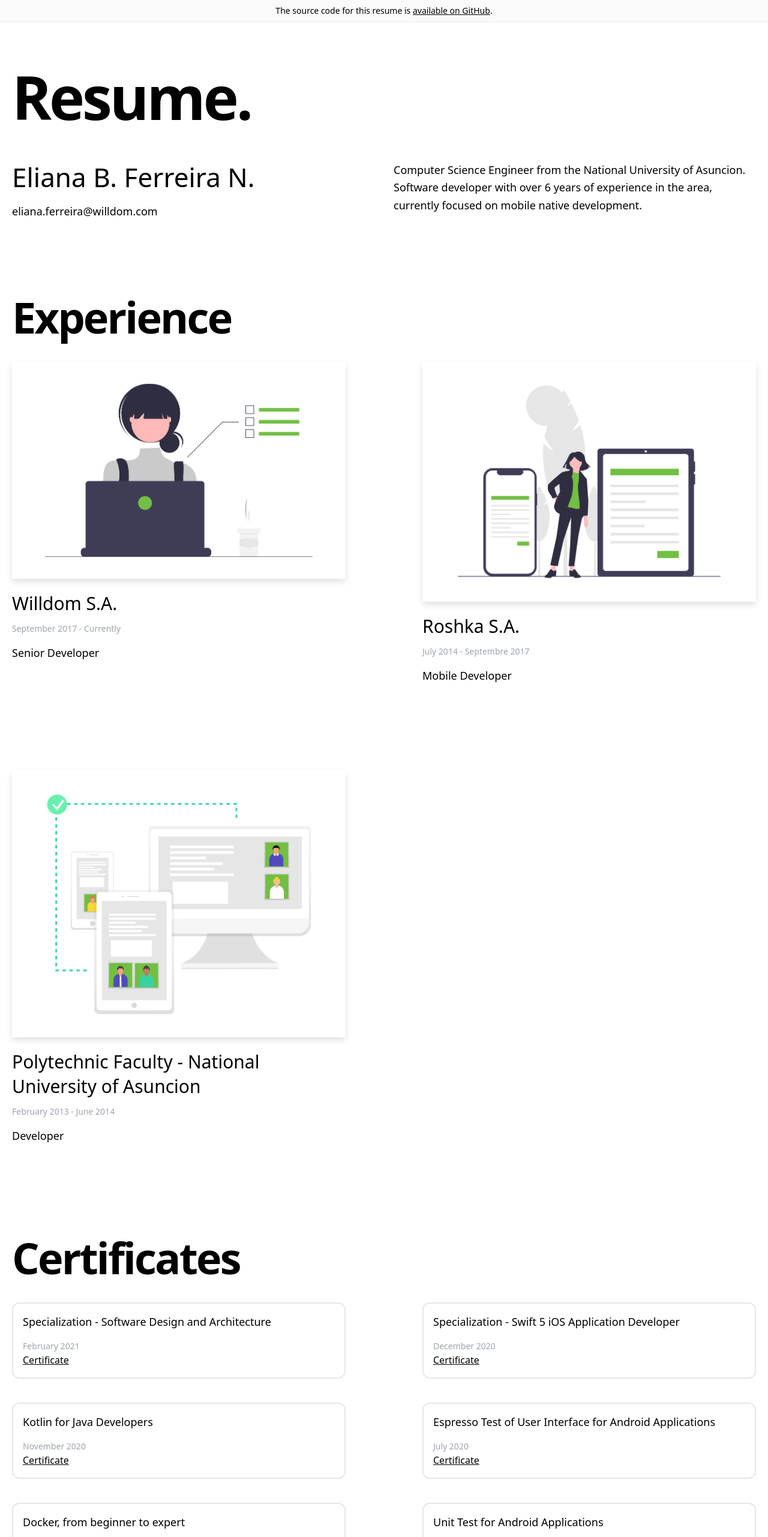
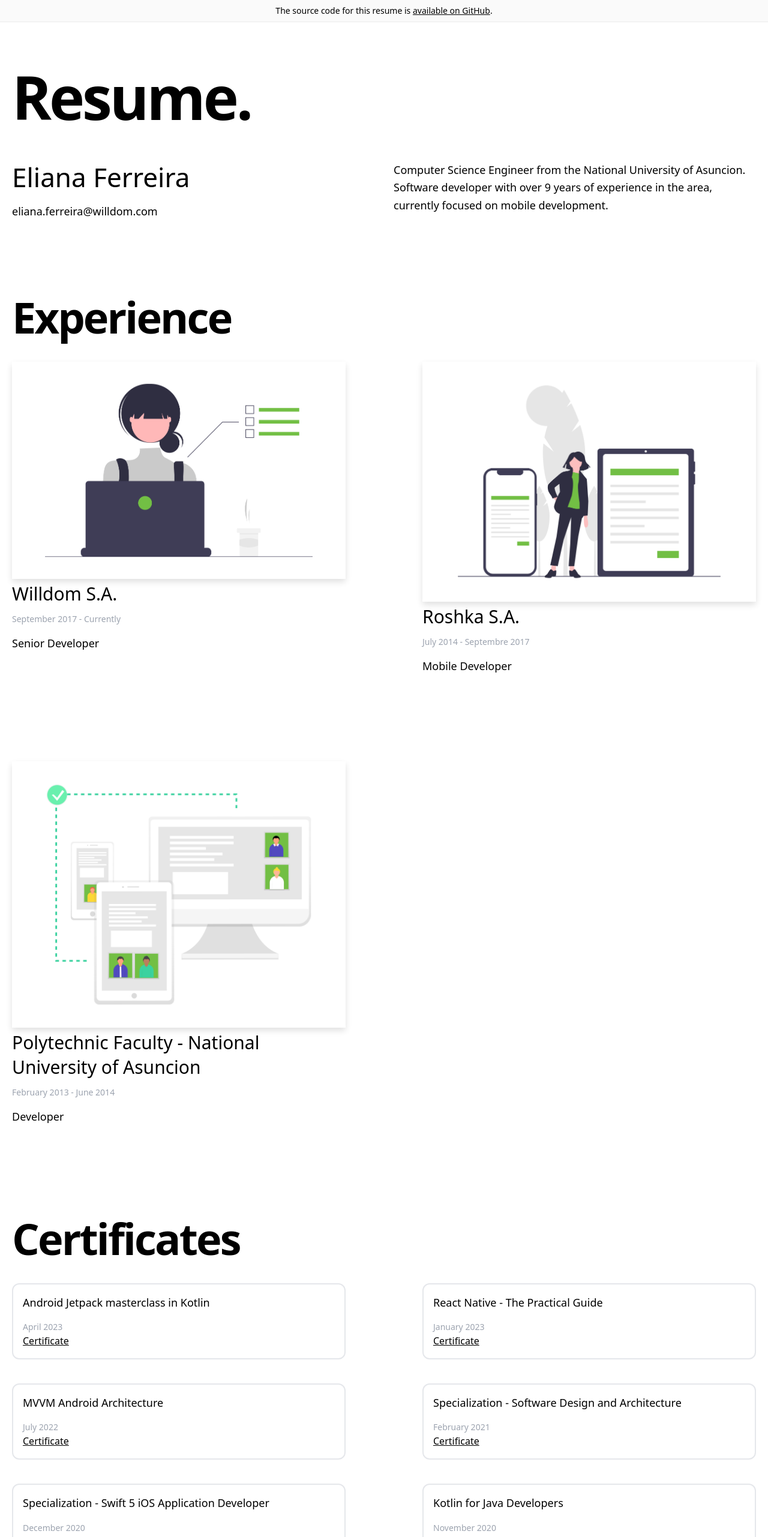
Before and after one commit to elianaferreira/personal-resume, a Next.js app: page / in a window 1280 px wide. Shown: the top 2562 px of the page at 60% size. Built offline with nearby package versions, Linux system fonts and the light colour scheme.

Commit message:
updated resume info

```diff
--- /dev/null
+++ b/_certificates/cert7.md
@@ -0,0 +1,5 @@
+---
+title: "MVVM Android Architecture"
+date: "July 2022"
+link: "https://www.udemy.com/certificate/UC-c5303783-ffab-4a92-baae-a76a4edcb6c8/"
+---
--- /dev/null
+++ b/_certificates/cert8.md
@@ -0,0 +1,5 @@
+---
+title: "React Native - The Practical Guide"
+date: "January 2023"
+link: "https://www.udemy.com/certificate/UC-0f3daaae-406c-46c8-ab20-ebf128321c47/"
+---
--- /dev/null
+++ b/_certificates/cert9.md
@@ -0,0 +1,5 @@
+---
+title: "Android Jetpack masterclass in Kotlin"
+date: "April 2023"
+link: "https://www.udemy.com/certificate/UC-61ea0db4-a15a-4d4a-b6dd-67313a7a508d/"
+---
--- a/_summary/summary.md
+++ b/_summary/summary.md
@@ -1,5 +1,5 @@
 ---
-name: 'Eliana B. Ferreira N.'
-email: 'eliana.ferreira@willdom.com'
-summary: 'Computer Science Engineer from the National University of Asuncion. Software developer with over 6 years of experience in the area, currently focused on mobile native development.'
+name: "Eliana Ferreira"
+email: "eliana.ferreira@willdom.com"
+summary: "Computer Science Engineer from the National University of Asuncion. Software developer with over 9 years of experience in the area, currently focused on mobile development."
 ---
--- a/components/post-header.js
+++ b/components/post-header.js
@@ -8,7 +8,7 @@
       <PostTitle>{position} at {company}</PostTitle>
       <div className="hidden md:block md:mb-12">
       </div>
-      <div className="mb-8 md:mb-8 w-3/5 place-self-center mx-auto">
+      <div className="mb-8 md:mb-8 w-2/5 place-self-center mx-auto">
         <CoverImage title={company} src={coverImage} height={100} width={153} />
       </div>
       <div className="max-w-2xl mx-auto">
--- a/components/post-preview.js
+++ b/components/post-preview.js
@@ -12,13 +12,13 @@
 }) {
   return (
     <div>
-      <div className="mb-5">
+      <div className="mb-1">
         <CoverImage
           slug={slug}
           title={position}
           src={coverImage}
-          height={315}
-          width={484}
+          height={145}
+          width={230}
         />
       </div>
       <h3 className="text-3xl mb-3 leading-snug">
@@ -30,7 +30,6 @@
         <DateFormatter dateString={date} />
       </div>
       <p className="text-lg leading-relaxed mb-4">{position}</p>
-      {/* <Avatar name={author.name} picture={author.picture} /> */}
     </div>
   )
 }
--- a/pages/experiences/[slug].js
+++ b/pages/experiences/[slug].js
@@ -10,7 +10,7 @@
 import Head from 'next/head'
 import markdownToHtml from '../../lib/markdownToHtml'
 
-export default function Post({ post, morePosts, preview }) {
+export default function Post({ post, preview }) {
   const router = useRouter()
   if (!router.isFallback && !post?.slug) {
     return <ErrorPage statusCode={404} />
```
